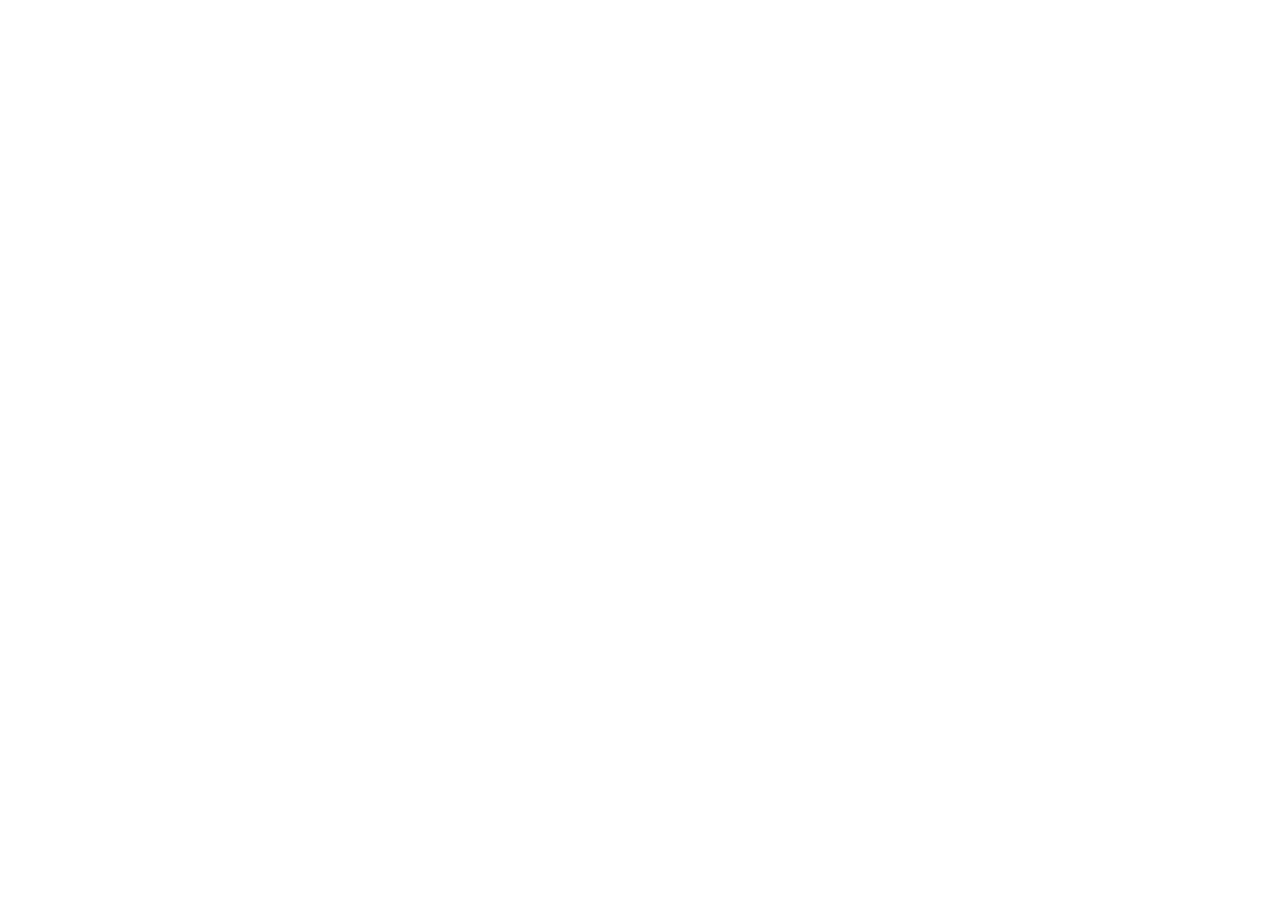
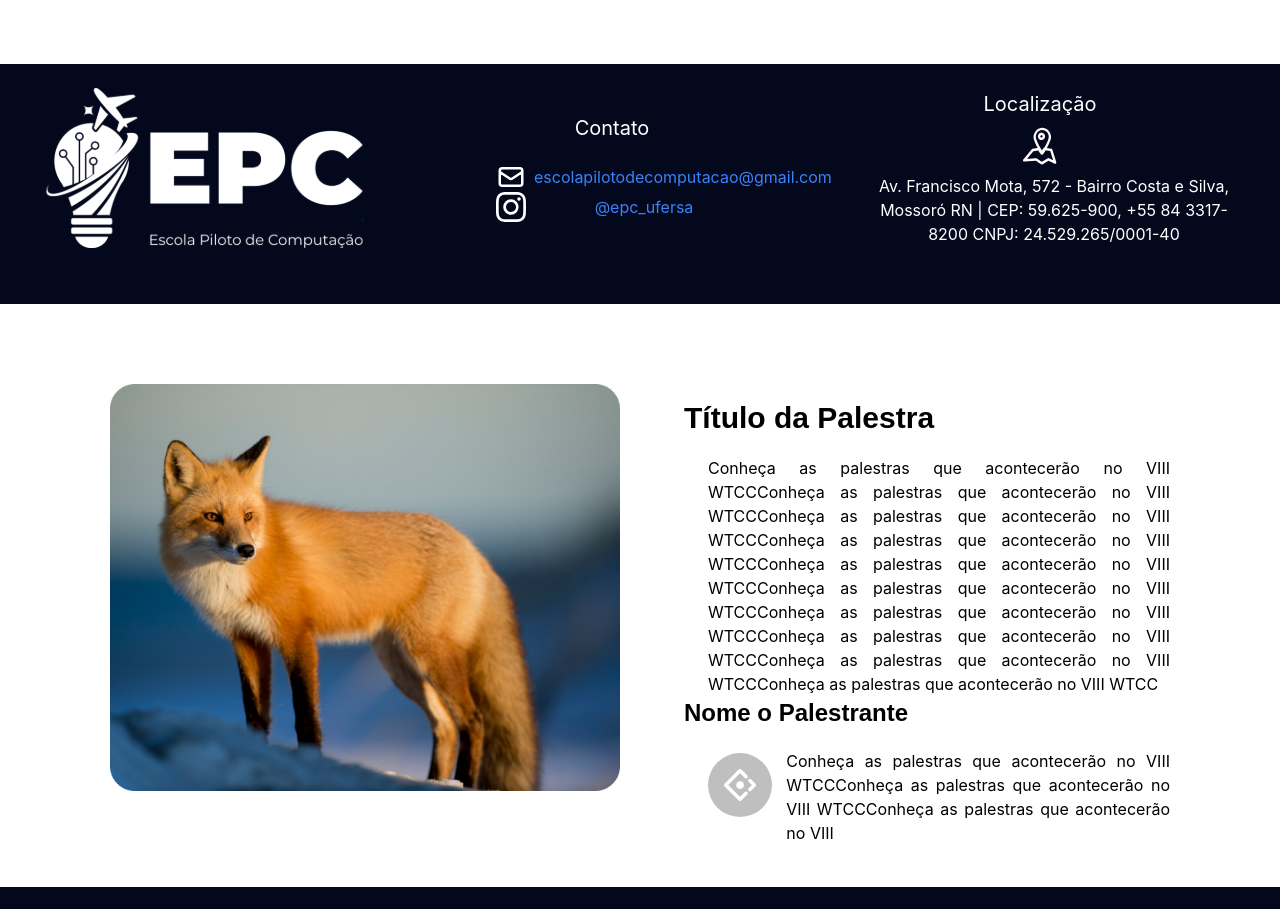
Before and after one commit to Escola-Piloto-de-Computacao/wtcc, a React (Create React App) app: page / in a window 1280 px wide. Shown: the part 400-1309 px from the top of the page. Before the commit the page ends 800 px from the top, so only its background shows below. Built offline with nearby package versions, Linux system fonts and the light colour scheme.

Commit message:
Component done

```diff
--- a/src/App.tsx
+++ b/src/App.tsx
@@ -1,12 +1,18 @@
 import React from 'react';
 import './App.css';
-
+import Header from './components/Header/Header';
+import Lectures from './components/Lectures/Lectures';
+import Footer from './components/Footer/Footer';
 
 function App() {
     return (
         <div className="App">
-
-
+            <Header />
+            <Footer />
+            <Footer />
+            <Lectures />
+            <Footer />
+            <Footer />
         </div>
     );
 }
--- /dev/null
+++ b/src/components/Lectures/Lectures.tsx
@@ -0,0 +1,34 @@
+import React from 'react';
+import { Avatar } from 'antd';
+import { AntDesignOutlined } from '@ant-design/icons';
+import lectureMain from "../../assets/Rectangle217.png";
+
+const Lectures = () => {
+    return (
+        <div className="w-full grid grid-cols-12 gap-10 mt-20">
+            <img src={lectureMain} alt="Palestra do VIII WTCC" className="col-start-2 col-span-5" />
+            <div className="col-start-7 col-span-5 mt-4 ml-6 flex flex-row row-span-1 flex-wrap">
+                <div className="">
+                    <h2 className="text-3xl font-bold text-left font-poppings">Título da Palestra</h2>
+                    <p className="mt-5 ml-6 text-justify">Conheça as palestras que acontecerão no VIII WTCCConheça as palestras que acontecerão no VIII WTCCConheça as palestras que acontecerão no VIII WTCCConheça as palestras que acontecerão no VIII WTCCConheça as palestras que acontecerão no VIII WTCCConheça as palestras que acontecerão no VIII WTCCConheça as palestras que acontecerão no VIII WTCCConheça as palestras que acontecerão no VIII WTCCConheça as palestras que acontecerão no VIII WTCCConheça as palestras que acontecerão no VIII WTCC</p>
+                </div>
+                <div>
+                    <h3 className="text-2xl font-bold text-left font-poppings">Nome o Palestrante</h3>
+                    <div className="h-10 mt-5 ml-6 grid grid-cols-6 gap-2">
+                        <div className="mt-1 mr-2">
+                            <Avatar
+                                size={64}
+                                icon={<AntDesignOutlined />}
+                            >
+                                <img src="https://zos.alipayobjects.com/rmsportal/ODTLcjxAfvqbxHnVXCYX.png" alt="Palestrante" />
+                            </Avatar>
+                        </div>
+                        <p className="text-justify col-span-5">Conheça as palestras que acontecerão no VIII WTCCConheça as palestras que acontecerão no VIII WTCCConheça as palestras que acontecerão no VIII</p>
+                    </div>
+                </div>
+            </div>
+        </div>
+    );
+}
+
+export default Lectures;
--- a/tailwind.config.js
+++ b/tailwind.config.js
@@ -4,7 +4,11 @@
         './src/**/*.{js,jsx,ts,tsx}',
     ],
     theme: {
-        extend: {},
+        extend: {
+            fontFamily: {
+                poppings: ['Poppins', 'sans-serif']
+            }
+        },
     },
     plugins: [],
 }
```
Also changed, not shown: src/assets/Rectangle217.png (added).
